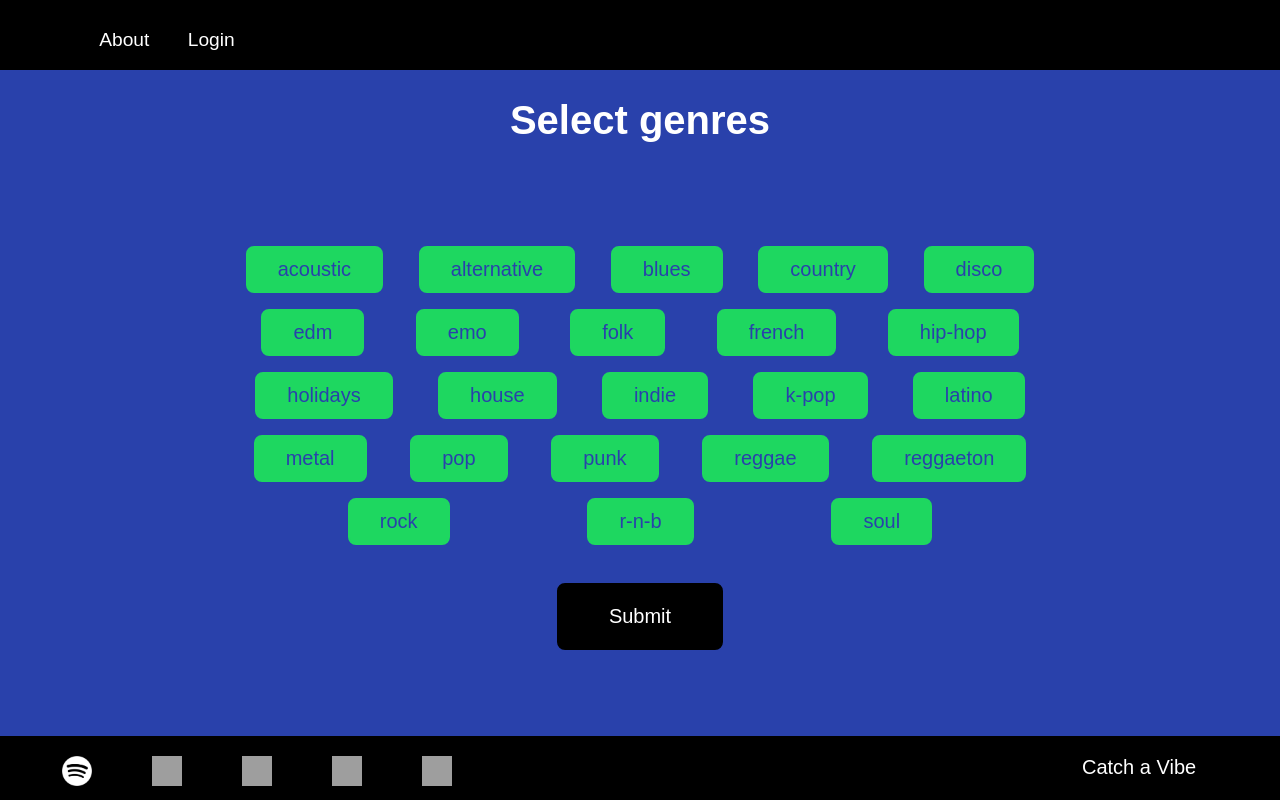
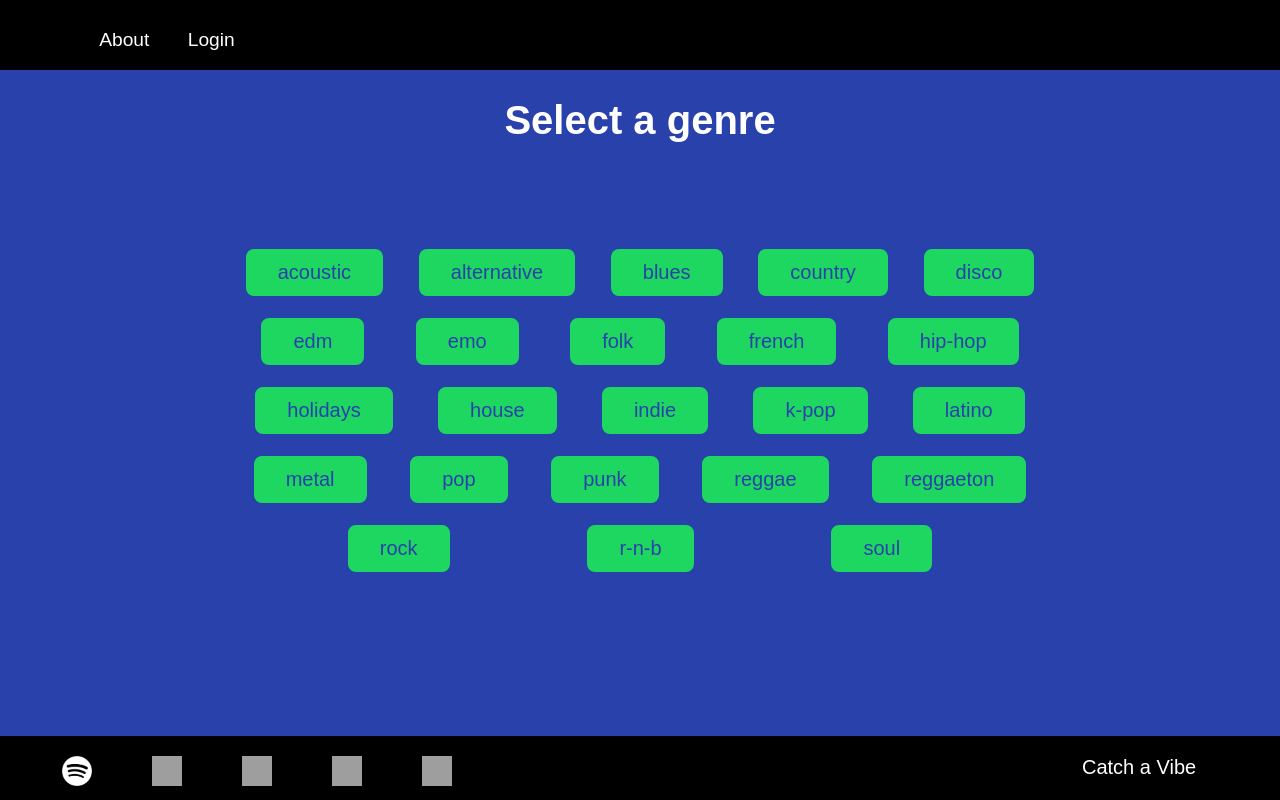
Before and after one commit to MachineLearners10/SpotifyApp, a React app: page /genre in a window 1280 px wide. Built offline with nearby package versions, Linux system fonts and the light colour scheme; no server answers; grey boxes are pictures that could not be loaded.

Commit message:
Changing Genre component to select one genre

```diff
--- a/frontend/components/Genre.js
+++ b/frontend/components/Genre.js
@@ -1,10 +1,8 @@
 import React from "react";
 import { connect } from "react-redux";
 import { addGenre } from "../redux/getGenres";
-import { Link } from "react-router-dom";
 import { fetchUser } from "../redux/user";
 
-let list = [];
 class Genre extends React.Component {
   constructor(props) {
     super(props);
@@ -21,7 +19,13 @@ class Genre extends React.Component {
   handleInput(evt) {
     this.setState({ [evt.target.name]: evt.target.value });
     evt.target.classList = "button-style clicked";
-    list.push(evt.target.value);
+    function pageRedirect() {
+      return window.location.replace(
+        // `https://catch-a-vibe.herokuapp.com/genre`
+        "http://localhost:8888/playlist"
+      );
+    }
+    pageRedirect();
   }
 
   handleSubmit(evt) {
@@ -59,27 +63,23 @@ class Genre extends React.Component {
 
     return (
       <div className="main-content">
-        <h1 className="genre">Select genres</h1>
+        <h1 className="genre">Select a genre</h1>
         <form className="container3" onSubmit={handleSubmit}>
           {list.map((genre, index) => {
             return (
               <div key={index}>
                 <button
+                  type="submit"
+                  className="button-style"
                   onClick={handleInput}
+                  value={genre}
                   name="genre"
-                  value={genre}
-                  className="button-style"
                 >
                   {genre}
                 </button>
               </div>
             );
           })}
-        </form>
-        <form className="container4">
-          <Link to="/playlist">
-            <button className="button-submit">Submit</button>
-          </Link>
         </form>
       </div>
     );
--- a/public/style.css
+++ b/public/style.css
@@ -267,44 +267,22 @@
   color: #2941ab;
   font-family: Arial, Helvetica, sans-serif;
   border: 2px solid #1ed760;
-  margin-top: 3px;
-  margin-bottom: 3px;
+  margin-top: 6px;
+  margin-bottom: 6px;
 }
 .button-style:hover,
 .button-style:focus {
   transition: all 0.1s ease-in-out;
   transform: scale(1.2);
-  background-color: black;
-  border: 2px solid black;
+  background-color: #f230aa;
+  border: 2px solid #f230aa;
   color: white;
 }
 .button-style.clicked {
   transform: scale(1.2);
-  background-color: black;
-  border: 2px solid black;
+  background-color: #f230aa;
+  border: 2px solid #f230aa;
   color: white;
-}
-
-.button-submit {
-  font-size: 20px;
-  padding: 20px 50px;
-  border-radius: 8px;
-  background-color: black;
-  color: white;
-  font-family: Arial, Helvetica, sans-serif;
-  border: 2px solid black;
-  margin-top: 0px;
-  transition: all 0.1s ease-in-out;
-  margin-top: 5px;
-}
-
-.button-submit:hover,
-.button-submit:focus {
-  transition: all 0.1s ease-in-out;
-  transform: scale(1.1);
-  border: 2px solid #dedede;
-  background-color: #dedede;
-  color: black;
 }
 .genre {
   align-items: center;
@@ -333,7 +311,6 @@
   display: flex;
   flex-flow: wrap;
   justify-content: space-evenly;
-  /* align-content: space-around; */
   gap: 10px 30px;
   height: 30vh;
   width: 50vh;
```
